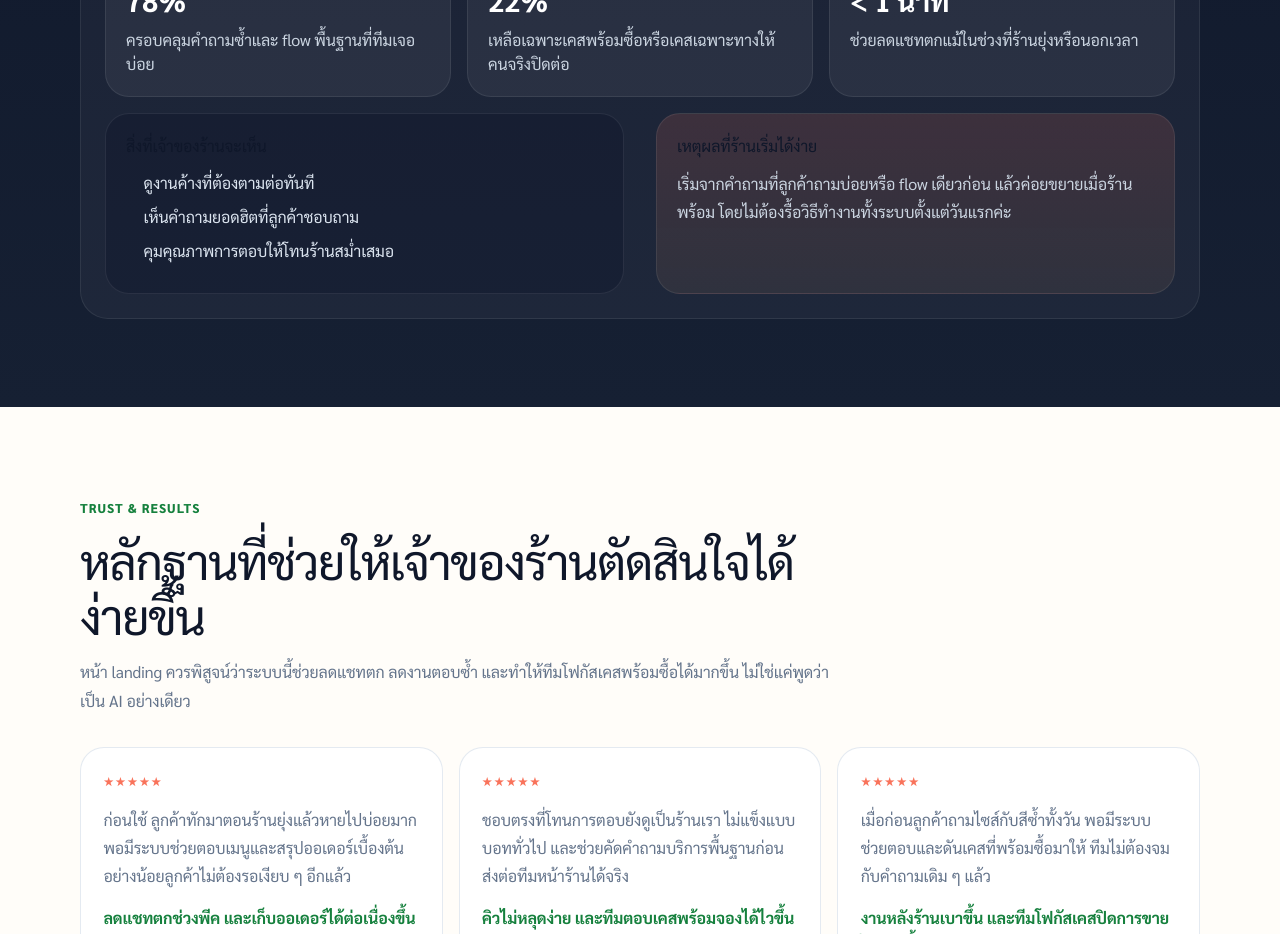
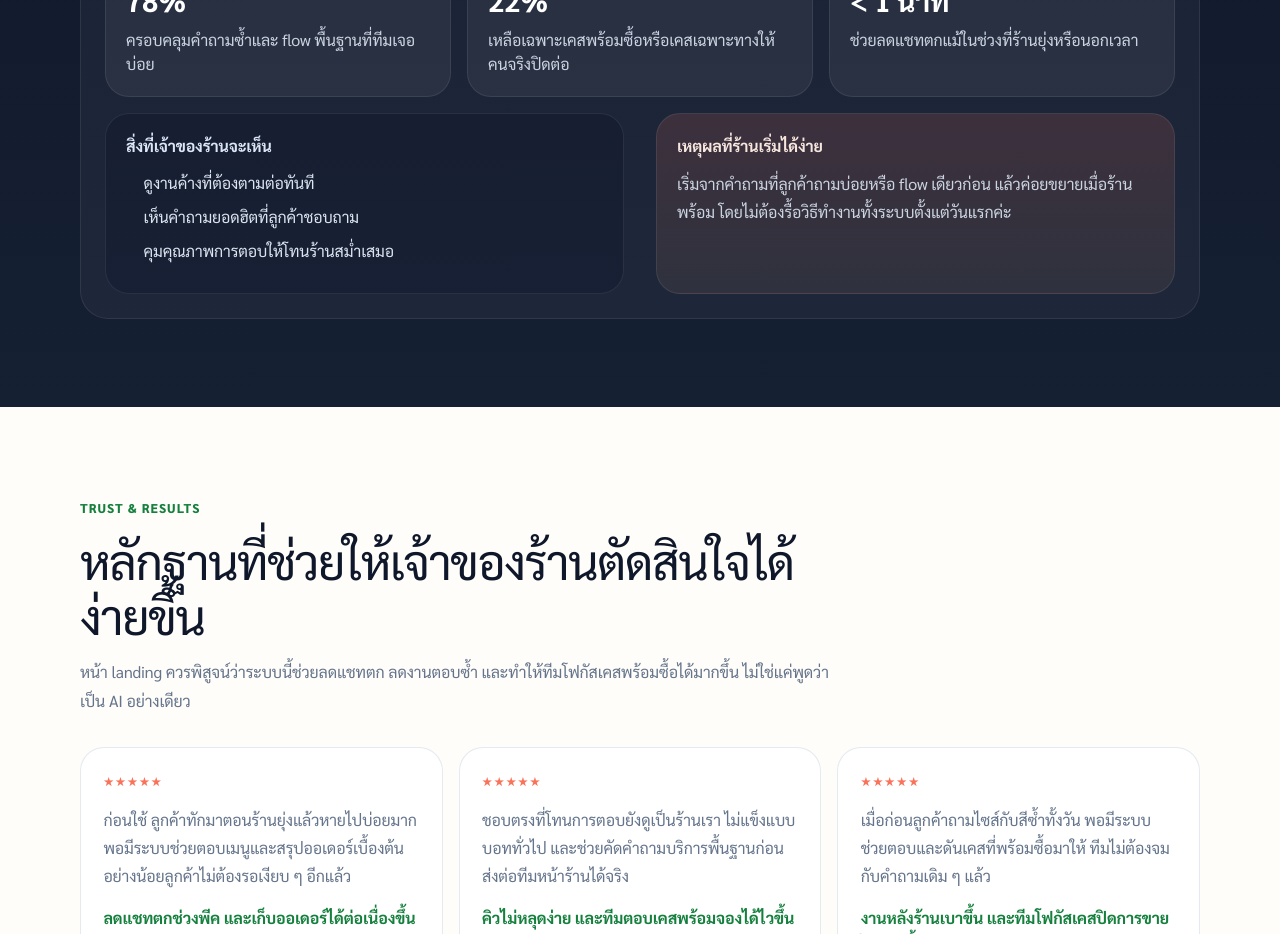
Before and after one commit to gotjisamyo/meowworks, a Next.js app in the folder meowchat/landing-next/: page / in a window 1280 px wide. Shown: the part 3200-4134 px from the top of the page. Built offline with nearby package versions, Linux system fonts and the light colour scheme; no server answers.

Commit message:
fix(landing-next): improve dashboard card heading contrast

```diff
--- a/meowchat/landing-next/src/components/home/HomePage.module.css
+++ b/meowchat/landing-next/src/components/home/HomePage.module.css
@@ -719,10 +719,19 @@
 }
 
 .listColumns h4,
-.replyLabel,
+.replyLabel {
+  margin: 0 0 0.7rem;
+  color: var(--navy);
+}
+
 .panelCardTitle {
   margin: 0 0 0.7rem;
-  color: var(--navy);
+  color: #dbe7f6;
+  font-weight: 700;
+}
+
+.panelCardAccent .panelCardTitle {
+  color: #f8e7de;
 }
 
 .listColumns ul,
```
